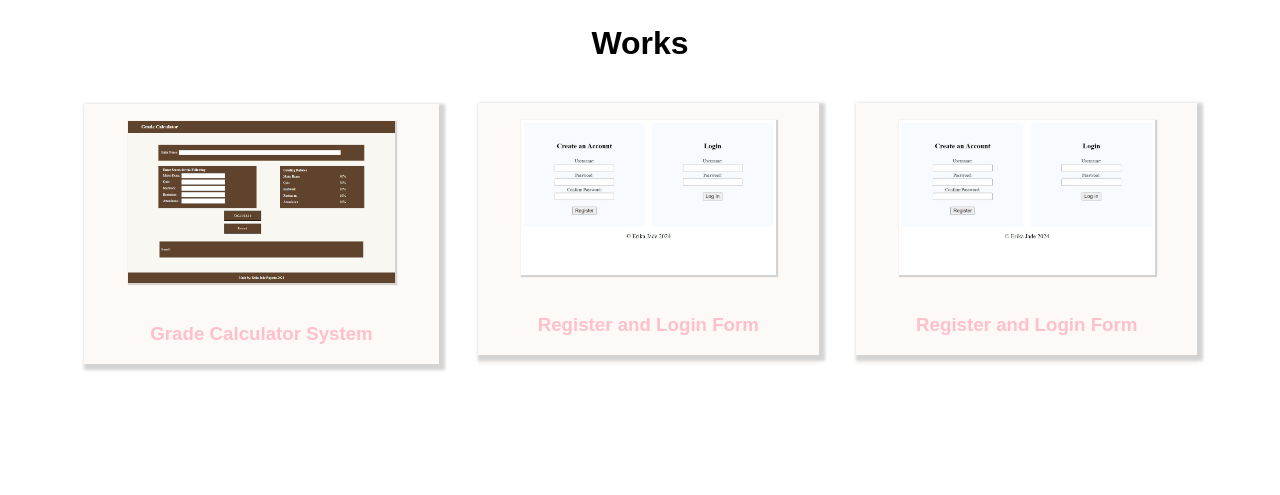
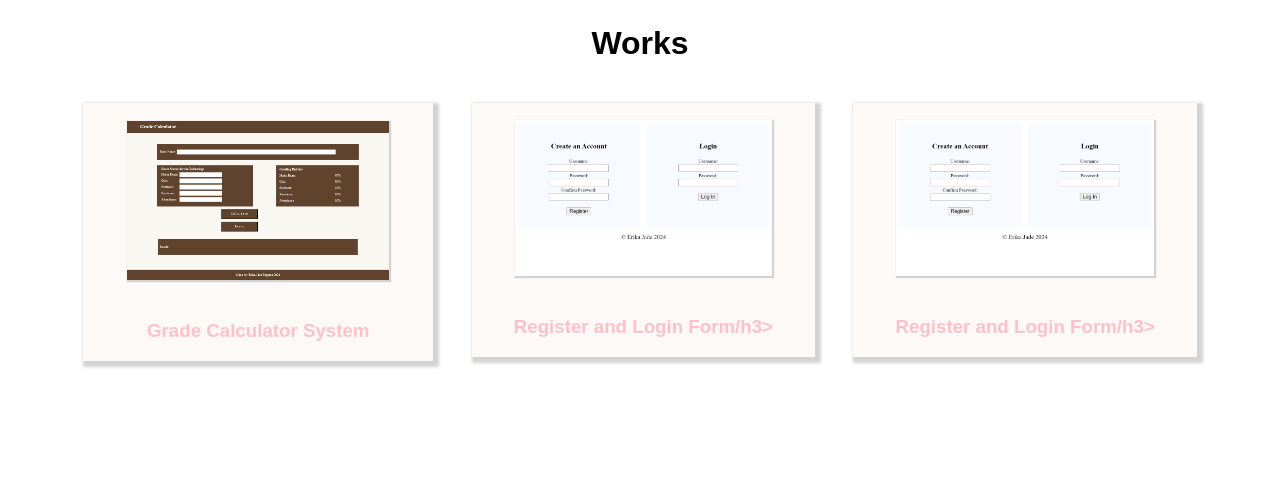
Before and after one commit to JadePegenia/ErikaJadePegenia, a plain HTML site: page index.html in a window 1280 px wide. Shown: the part 1020-1515 px from the top of the page. Drawn offline with Linux system fonts and the light colour scheme.

Commit message:
Update index.html

```diff
--- a/index.html
+++ b/index.html
@@ -65,26 +65,27 @@
             </div>
 
             <div style="margin: 5%; background-color: rgba(233, 220, 202, 0.17); ">
-                <div class="prj_card"style="display: grid; grid-template-rows: auto auto;">
-                    <div >
+                <div class="prj_card"style="display: grid; grid-template-rows: auto auto;    " >
+                    <div>
                         <a target="_blank" href="Projects/RegisterAndLoginForm/public/index.html">
-                            <img class="prj_img"src= "form.png" alt="Form" style="width:100%; ">
+                            <img class="prj_img" src="Form.png" alt="Grade Calculator" style="width:100%; ">
                           </a>
                     </div>
-                    <div >
-                        <h3 style ="color: pink"> Register and Login Form </h3>
+                    <div>
+                        <h3 style ="color: pink">Register and Login Form/h3>
                     </div>
                 </div>
             </div>
+
             <div style="margin: 5%; background-color: rgba(233, 220, 202, 0.17); ">
-                <div class="prj_card"style="display: grid; grid-template-rows: auto auto;">
-                    <div >
+                <div class="prj_card"style="display: grid; grid-template-rows: auto auto;    " >
+                    <div>
                         <a target="_blank" href="Projects/RegisterAndLoginForm/public/index.html">
-                            <img class="prj_img"src= "form.png" alt="Form" style="width:100%; ">
+                            <img class="prj_img" src="Form.png" alt="Grade Calculator" style="width:100%; ">
                           </a>
                     </div>
-                    <div >
-                        <h3 style ="color: pink"> Register and Login Form </h3>
+                    <div>
+                        <h3 style ="color: pink">Register and Login Form/h3>
                     </div>
                 </div>
             </div>
```
